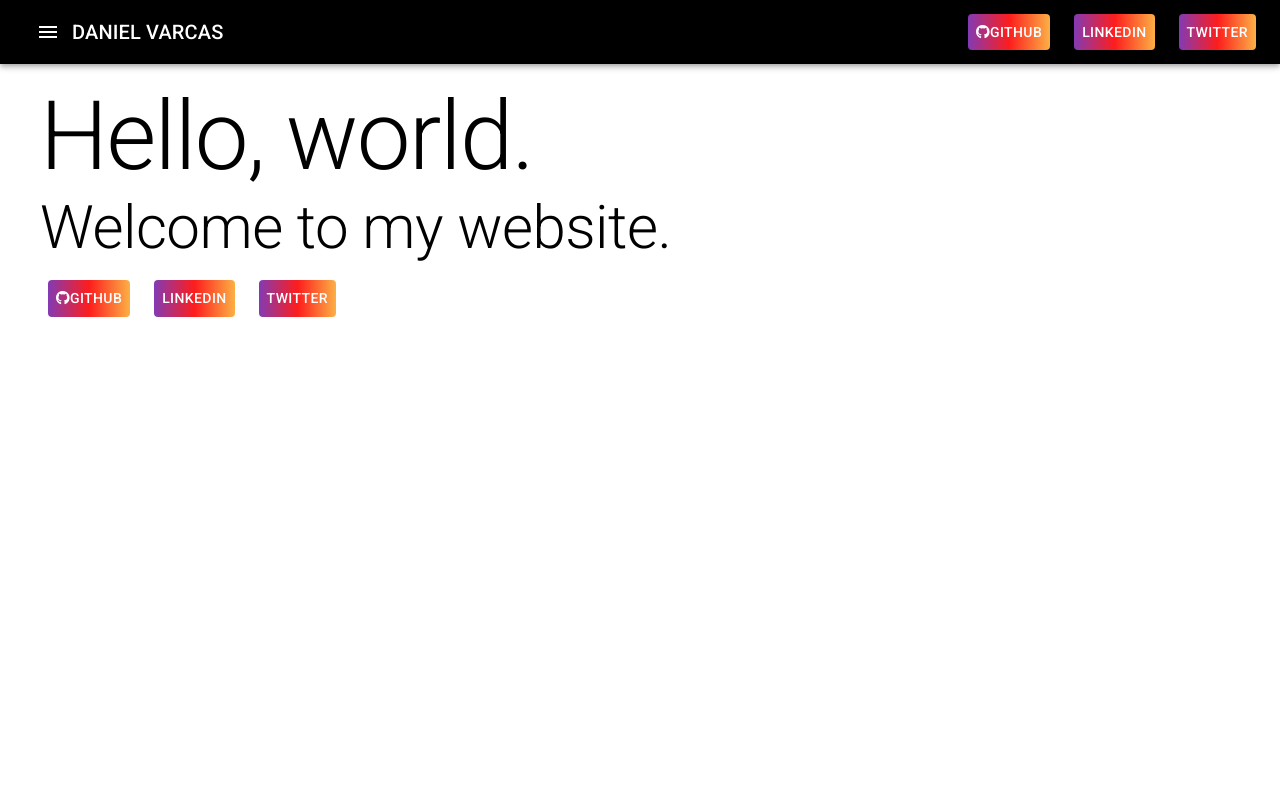
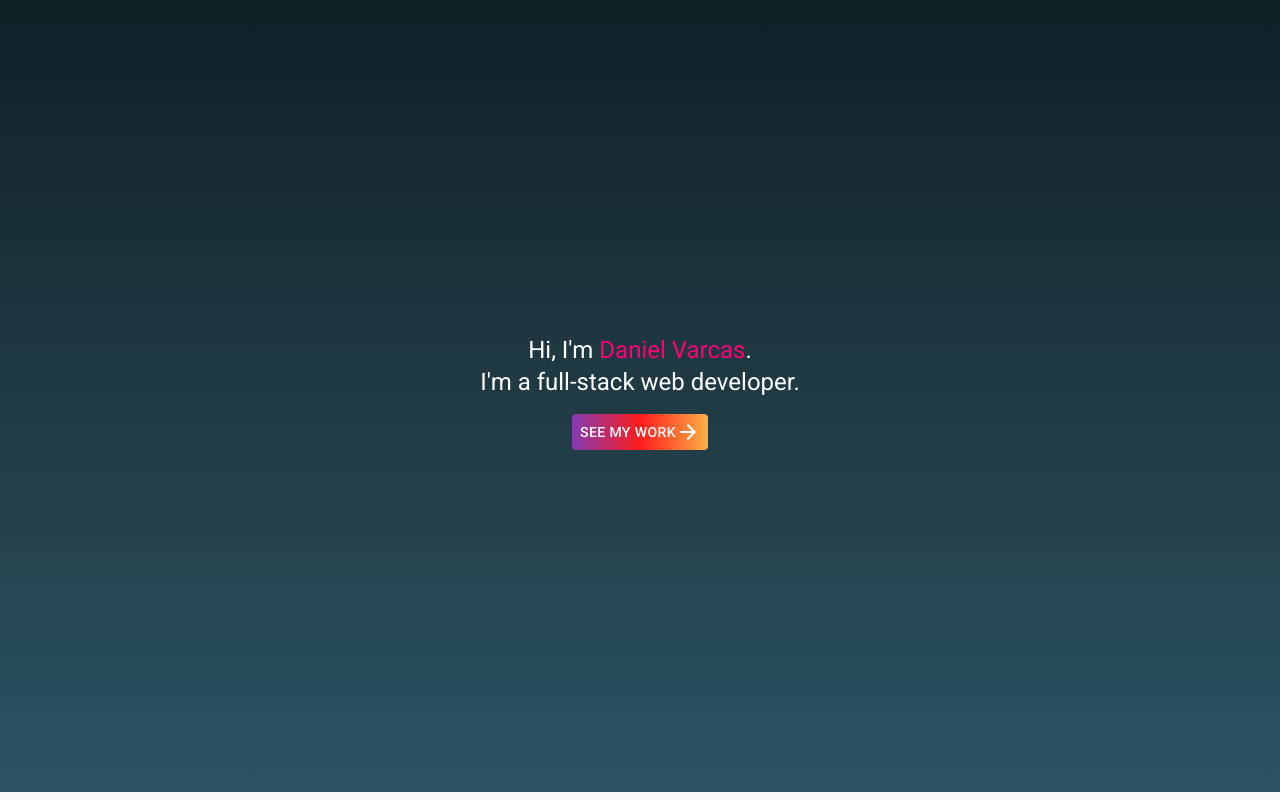
Before and after one commit to danny-vvv/portfolio, a React (Create React App) app: page / in a window 1280 px wide. Built offline with nearby package versions, Linux system fonts and the light colour scheme.

Commit message:
Begin styling front page of site.

```diff
--- a/package.json
+++ b/package.json
@@ -5,10 +5,12 @@
   "dependencies": {
     "@material-ui/core": "^4.7.2",
     "@material-ui/icons": "^4.5.1",
+    "@material-ui/styles": "^4.7.1",
     "@testing-library/jest-dom": "^4.2.4",
     "@testing-library/react": "^9.3.2",
     "@testing-library/user-event": "^7.1.2",
     "eslint-plugin-prettier": "^3.1.1",
+    "prop-types": "^15.7.2",
     "react": "^16.12.0",
     "react-dom": "^16.12.0",
     "react-scripts": "3.3.0"
--- a/src/App.jsx
+++ b/src/App.jsx
@@ -1,46 +1,41 @@
 import React from "react";
-import { makeStyles, styled } from "@material-ui/core/styles";
+import { makeStyles } from "@material-ui/core/styles";
+import CssBaseline from "@material-ui/core/CssBaseline";
+import Grid from "@material-ui/core/Grid";
+import { Typography, Button, Box } from "@material-ui/core";
+import ArrowForwardIcon from "@material-ui/icons/ArrowForward";
 
-import Container from "@material-ui/core/Container";
-import Grid from "@material-ui/core/Grid";
-import {
-  Typography,
-  AppBar,
-  Toolbar,
-  Button,
-  Box,
-  IconButton
-} from "@material-ui/core";
-import MenuIcon from "@material-ui/icons/Menu";
+const instaPurple = "#833ab4";
+const instaRed = "#fd1d1d";
+const instaOrange = "#fcb045";
+const instaGradient = `linear-gradient(90deg, ${instaPurple}, ${instaRed}, ${instaOrange})`;
 
-const instagramGradient = "linear-gradient(90deg, #833ab4, #fd1d1d, #fcb045)";
+const moonlitAsteroid = "linear-gradient(#0F2027, #203A43, #2C5364)";
 
 const useStyles = makeStyles(theme => ({
+  root: {
+    background: moonlitAsteroid,
+    minHeight: "100vh",
+    minWidth: "100vw",
+    display: "flex",
+    flexDirection: "column",
+    alignItems: "center",
+    justifyContent: "center",
+    color: "white",
+    textAlign: "center"
+  },
   paper: {
     padding: theme.spacing(3),
     margin: theme.spacing(3)
   },
-  myButton: {
-    background: instagramGradient,
+  button: {
+    background: instaGradient,
     color: "white"
   },
-  appBarButton: {
-    marginLeft: theme.spacing(3)
-  },
-  appBar: {},
-  appBarHeader: {
-    textTransform: "uppercase",
-    flexGrow: 1
-  },
-  menuIcon: {
-    color: "white"
+  textEmphasis: {
+    color: "#ff0076"
   }
 }));
-
-const SiteAppBar = styled(AppBar)({
-  background: "black",
-  color: "white"
-});
 
 function App() {
   const classes = useStyles();
@@ -59,29 +54,22 @@ function App() {
 
   return (
     <>
-      <SiteAppBar className={classes.appBar} position="static">
-        <Toolbar>
-          <IconButton>
-            <MenuIcon className={classes.menuIcon} />
-          </IconButton>
-          <Typography className={classes.appBarHeader} variant="h6">
-            Daniel Varcas
+      <CssBaseline />
+      <Grid container className={classes.root} spacing={2}>
+        <Grid item xs={12}>
+          <Typography variant="h5" component="h1">
+            Hi, I'm <span className={classes.textEmphasis}>Daniel Varcas</span>.
           </Typography>
-          {linkButtons}
-        </Toolbar>
-      </SiteAppBar>
-
-      <Container>
-        <Grid container className={classes.root}>
-          <Grid item xs={12}>
-            <Box margin={2}>
-              <Typography variant="h1">Hello, world.</Typography>
-              <Typography variant="h2">Welcome to my website.</Typography>
-            </Box>
-          </Grid>
-          {linkButtons}
+          <Typography variant="h5" component="h1">
+            I'm a full-stack web developer.
+          </Typography>
         </Grid>
-      </Container>
+        <Grid item xs={12}>
+          <Button className={classes.button}>
+            See my work <ArrowForwardIcon />
+          </Button>
+        </Grid>
+      </Grid>
     </>
   );
 }
--- a/src/index.css
+++ b/src/index.css
@@ -1,13 +1,12 @@
 body {
-  margin: 0;
-  font-family: -apple-system, BlinkMacSystemFont, 'Segoe UI', 'Roboto', 'Oxygen',
-    'Ubuntu', 'Cantarell', 'Fira Sans', 'Droid Sans', 'Helvetica Neue',
+  font-family: -apple-system, BlinkMacSystemFont, "Segoe UI", "Roboto", "Oxygen",
+    "Ubuntu", "Cantarell", "Fira Sans", "Droid Sans", "Helvetica Neue",
     sans-serif;
   -webkit-font-smoothing: antialiased;
   -moz-osx-font-smoothing: grayscale;
 }
 
 code {
-  font-family: source-code-pro, Menlo, Monaco, Consolas, 'Courier New',
+  font-family: source-code-pro, Menlo, Monaco, Consolas, "Courier New",
     monospace;
 }
```
Also changed, not shown: src/components/SiteAppbar.jsx (added, +43 -0 lines), .eslintrc.js, 1 other file (tests, documents, lock files or other folders).
